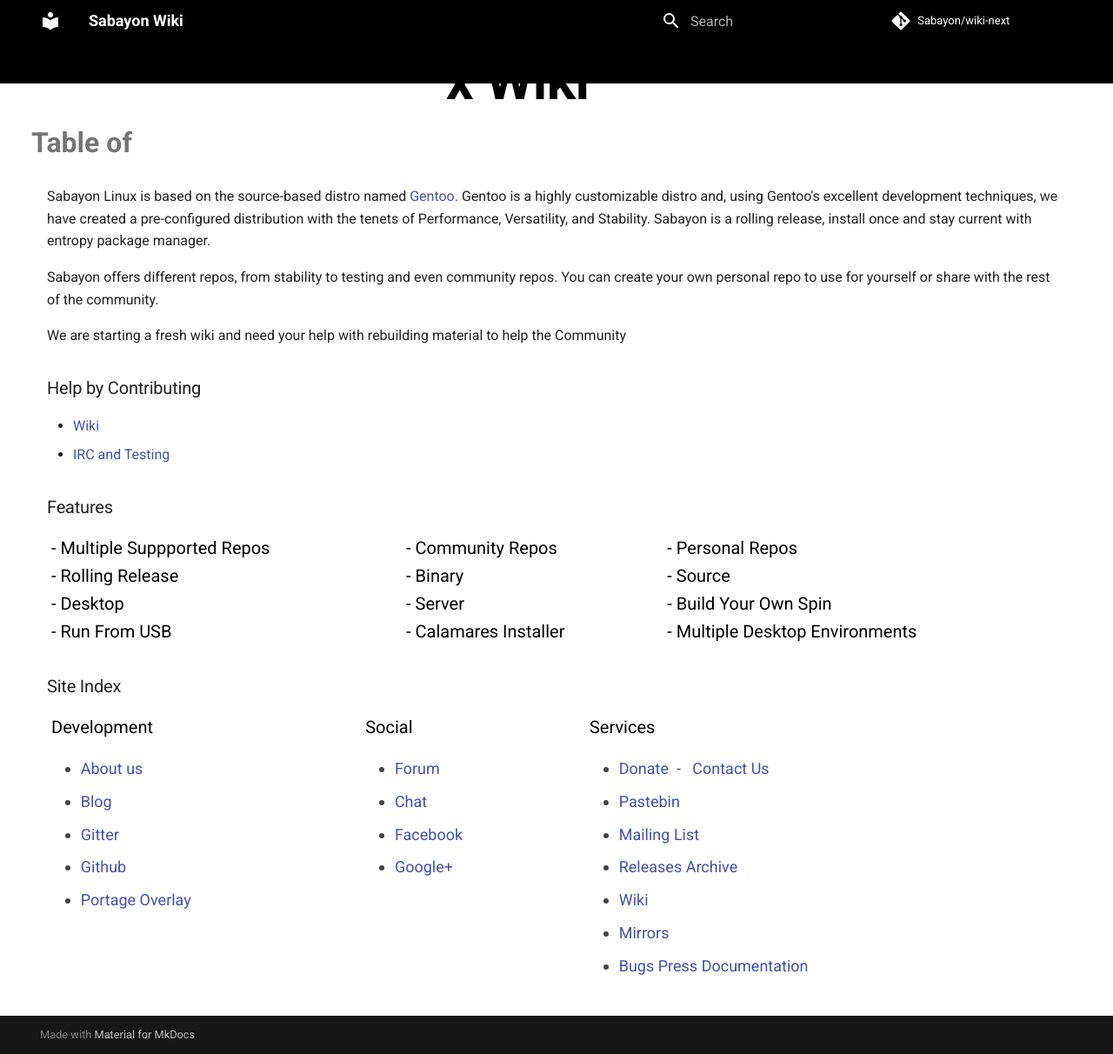
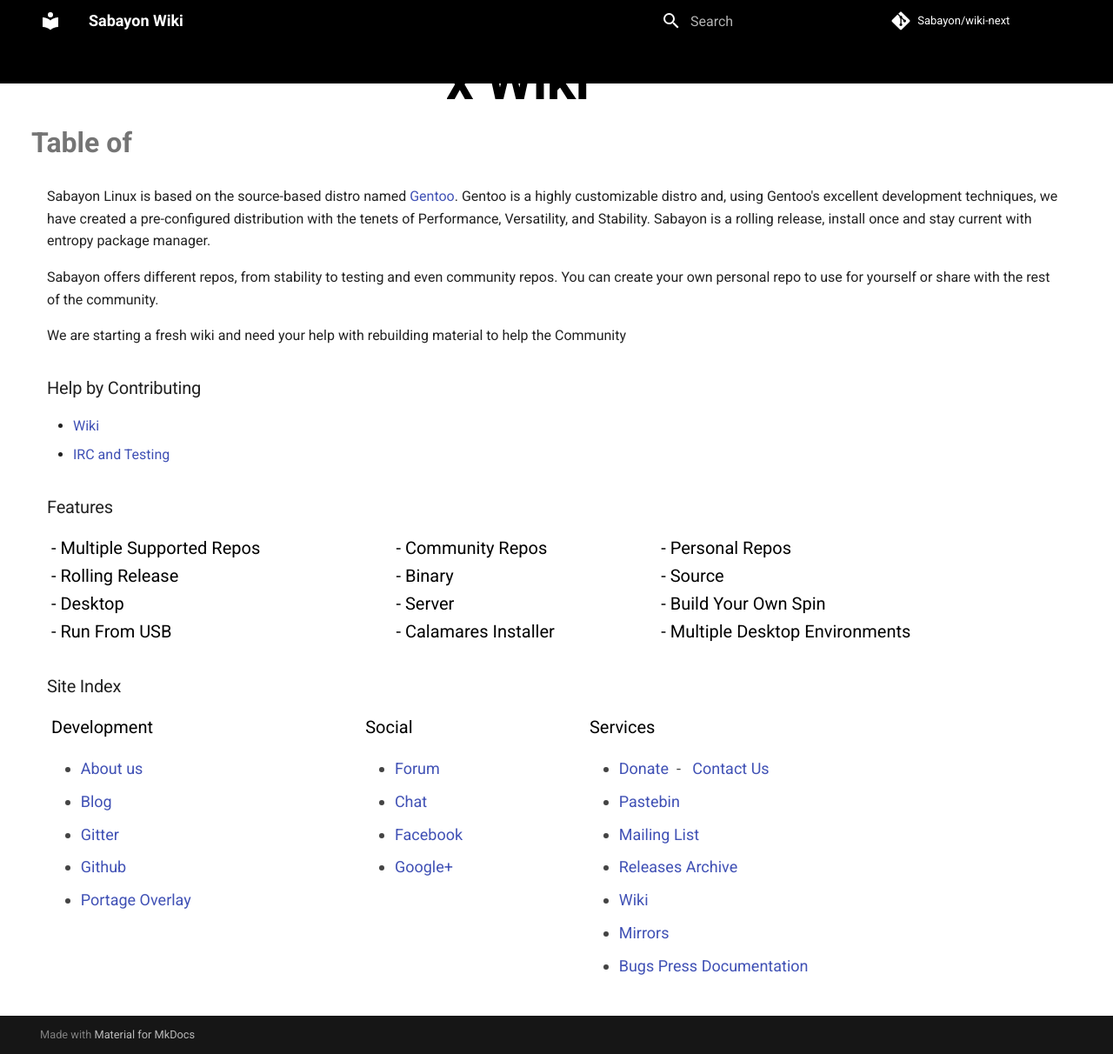
Before and after one commit to Sabayon/wiki-next, an MkDocs documentation site: the page built from docs/index.md, in a window 1280 px wide and 1212 px high. Shown: the whole window at 87% size. Built offline with MkDocs 1.6.1 and Material for MkDocs 9.7.7, drawn with Linux system fonts in a browser that asks for light colours; comment, search, counter and statistics services are not loaded.

Commit message:
Update index.md

```diff
--- a/docs/index.md
+++ b/docs/index.md
@@ -23,7 +23,7 @@
 </style>
 <table class="tg" width="100%">
   <tr>
-    <th class="tg-0lax">- Multiple Suppported Repos</th>
+    <th class="tg-0lax">- Multiple Supported Repos</th>
     <th class="tg-0lax">- Community Repos</th>
     <th class="tg-0lax">- Personal Repos</th>
   </tr>
```
